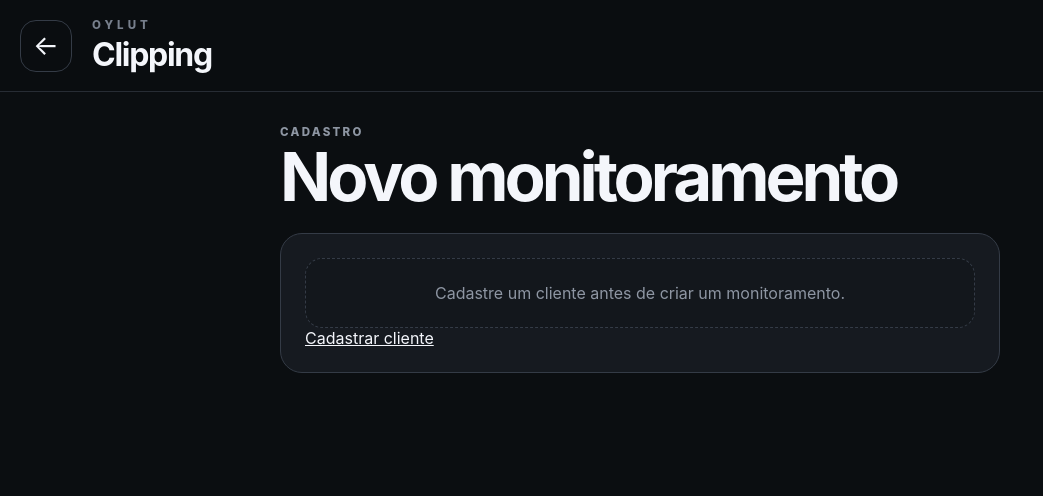
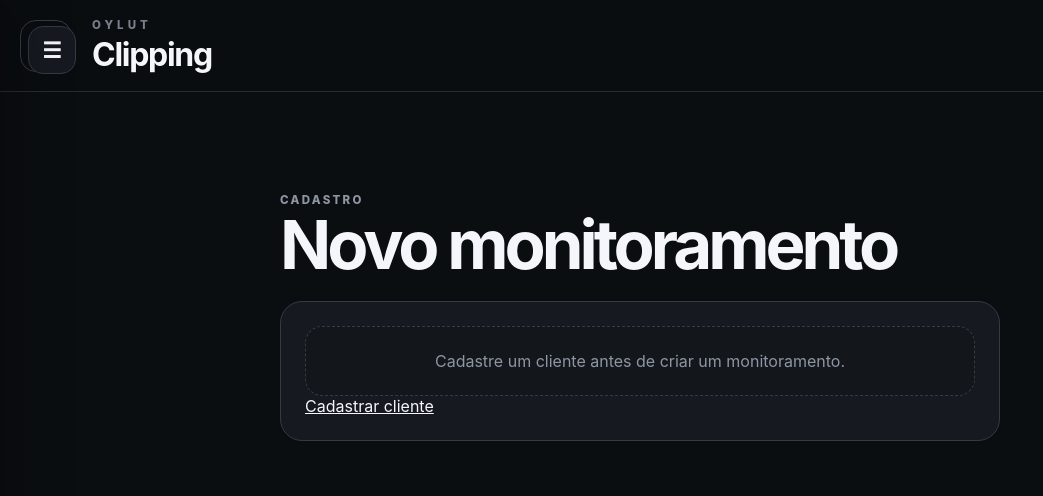
Before and after one commit to lopestulyopb/oylut-clipping, a FastAPI app: template app/templates/new_monitoring.html in a window 1280 px wide. Shown: the top 496 px of the page, without its empty margins (0-1043 px from the left). Run offline with FastAPI, Linux system fonts and the light colour scheme; the template is opened without the code that fills it, so the values that code supplies are empty; parts of the project's set-up code (start-up, migrations or seed data) failed here and were passed over.

Commit message:
feat: add global drawer and loading state to monitoring form

```diff
--- a/app/templates/new_monitoring.html
+++ b/app/templates/new_monitoring.html
@@ -2,41 +2,36 @@
 <html lang="pt-BR">
 <head>
     <meta charset="utf-8">
-    <meta name="viewport" content="width=device-width, initial-scale=1">
+    <meta name="viewport" content="width=device-width, initial-scale=1, viewport-fit=cover">
     <title>Novo monitoramento | Oylut Clipping</title>
-    <link rel="stylesheet" href="/static/css/app.css">
+    <link rel="stylesheet" href="/static/css/app.css?v=0.7.0">
+    <link rel="stylesheet" href="/static/css/drawer.css?v=0.7.0">
 </head>
 <body class="app-body">
+{% include "_drawer.html" %}
 <header class="app-header">
     <a href="/" class="icon-button" aria-label="Voltar">←</a>
     <div class="brand-lockup"><span>OYLUT</span><strong>Clipping</strong></div>
 </header>
-<main class="app-main">
-    <section class="screen-heading">
-        <div><span class="screen-kicker">CADASTRO</span><h1>Novo monitoramento</h1></div>
-    </section>
+<main class="app-main drawer-page">
+    <section class="screen-heading"><div><span class="screen-kicker">CADASTRO</span><h1>Novo monitoramento</h1></div></section>
     {% if error %}<div class="alert alert-error">{{ error }}</div>{% endif %}
     <section class="app-card">
         {% if clients %}
-        <form method="post" action="/novo-monitoramento" class="stack-form">
+        <form method="post" action="/novo-monitoramento" class="stack-form submit-lock-form">
             <label for="client_id">Cliente</label>
-            <select id="client_id" name="client_id" required>
-                <option value="">Selecione</option>
-                {% for client in clients if client.is_active %}<option value="{{ client.id }}">{{ client.name }}</option>{% endfor %}
-            </select>
+            <select id="client_id" name="client_id" required><option value="">Selecione</option>{% for client in clients if client.is_active %}<option value="{{ client.id }}">{{ client.name }}</option>{% endfor %}</select>
             <label for="name">Nome do monitoramento</label>
             <input id="name" name="name" type="text" required minlength="2" placeholder="Ex.: Institucional">
             <label for="main_term">Termo principal</label>
             <input id="main_term" name="main_term" type="text" required minlength="2" placeholder="Ex.: TCE-PB">
             <label for="secondary_terms">Termos secundários <span class="optional">um por linha</span></label>
             <textarea id="secondary_terms" name="secondary_terms" rows="5" placeholder="Tribunal de Contas da Paraíba&#10;Tribunal de Contas do Estado"></textarea>
-            <button type="submit" class="primary-button">Salvar</button>
+            <button type="submit" class="primary-button" data-loading-text="Criando monitoramento...">Salvar</button>
         </form>
-        {% else %}
-        <div class="empty-compact">Cadastre um cliente antes de criar um monitoramento.</div>
-        <a class="primary-action" href="/clientes">Cadastrar cliente</a>
-        {% endif %}
+        {% else %}<div class="empty-compact">Cadastre um cliente antes de criar um monitoramento.</div><a class="primary-action" href="/clientes">Cadastrar cliente</a>{% endif %}
     </section>
 </main>
+<script>document.querySelectorAll('.submit-lock-form').forEach(form=>form.addEventListener('submit',()=>{const b=form.querySelector('button[type="submit"]');if(b){b.disabled=true;b.textContent=b.dataset.loadingText||'Processando...';}}));</script>
 </body>
 </html>
```
